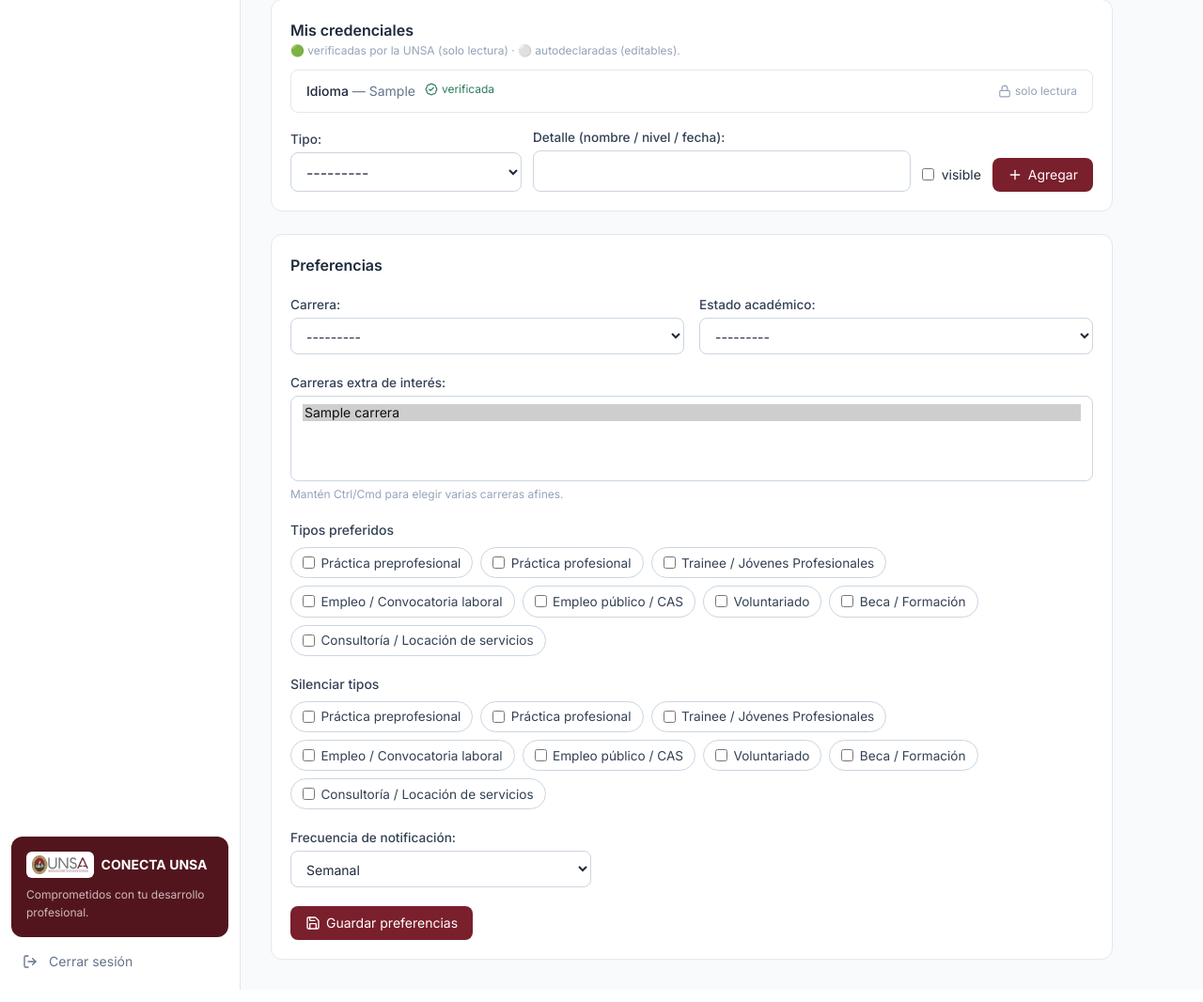
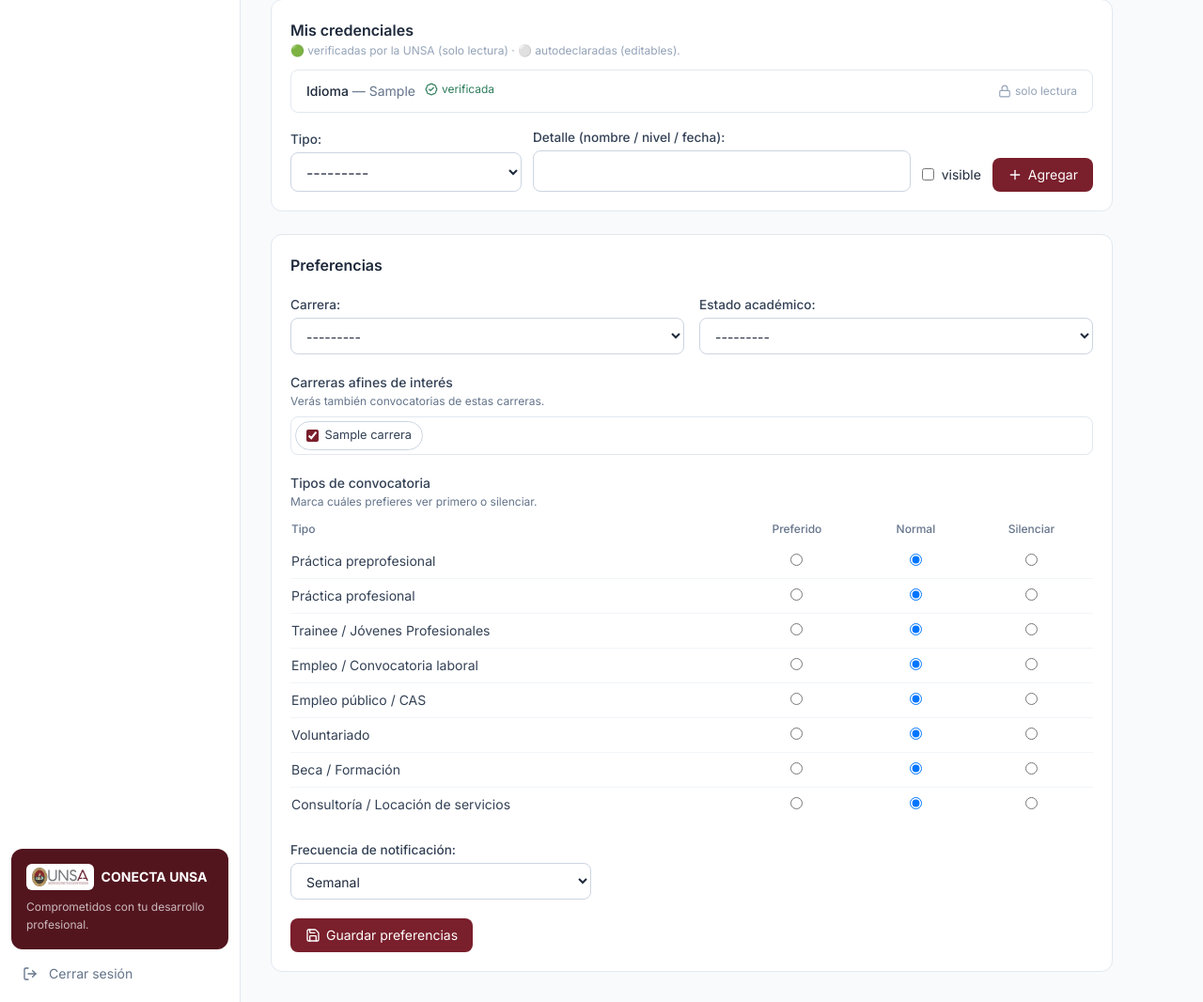
Before and after one commit to Cristhianepcc/conecta-unsa, a Django app: page /usuarios/perfil/ in a window 1280 px wide. Shown: the part 405-1471 px from the top of the page at 94% size. Run offline with Django 5.2, Linux system fonts and the light colour scheme; a user stored in the database is signed in; data comes from the database, SQL or seed files in the repository; tables that the repository leaves empty hold one stand-in row (values such as "Sample post"); some libraries are stand-ins or nearby versions.

Commit message:
feat(ux/a11y): preferencias con chips + matriz tri-estado y mejoras de accesibilidad
- carreras afines como chips (CheckboxSelectMultiple) en vez de multi-select nativo
- tipos: matriz tri-estado (preferido/normal/silenciar) -> sin redundancia ni estados contradictorios
- a11y: foco visible global (WCAG AA), aria-label con nivel en badge transparencia,
  aria-label en radios y boton eliminar credencial, contraste subido
- test de preferencias actualizado al nuevo formato; 126 tests verdes

```diff
--- a/apps/usuarios/forms.py
+++ b/apps/usuarios/forms.py
@@ -39,23 +39,18 @@ class CompletarPerfilForm(forms.Form):
 
 
 class PreferenciasForm(forms.ModelForm):
-    """Preferencias del egresado (carreras extra, silenciar, tipos preferidos, frecuencia)."""
+    """Preferencias del egresado: carrera, estado, carreras afines y frecuencia.
 
-    categorias_silenciadas = forms.MultipleChoiceField(
-        choices=constants.TIPOS_CONVOCATORIA, required=False,
-        widget=forms.CheckboxSelectMultiple, label="Silenciar tipos",
-    )
-    tipos_preferidos = forms.MultipleChoiceField(
-        choices=constants.TIPOS_CONVOCATORIA, required=False,
-        widget=forms.CheckboxSelectMultiple, label="Tipos preferidos",
-    )
+    Los tipos (preferido/normal/silenciado) se manejan como matriz tri-estado en la
+    vista/plantilla (no como campos del form), para evitar estados contradictorios.
+    """
+
     frecuencia = forms.ChoiceField(choices=FRECUENCIAS, label="Frecuencia de notificación")
 
     class Meta:
         model = PerfilTalento
-        fields = ["carrera", "estado_academico", "carreras_extra",
-                  "categorias_silenciadas", "tipos_preferidos", "frecuencia"]
-        widgets = {"carreras_extra": forms.SelectMultiple}
+        fields = ["carrera", "estado_academico", "carreras_extra", "frecuencia"]
+        widgets = {"carreras_extra": forms.CheckboxSelectMultiple}
 
 
 class CredencialForm(forms.ModelForm):
--- a/apps/usuarios/templates/usuarios/perfil.html
+++ b/apps/usuarios/templates/usuarios/perfil.html
@@ -6,12 +6,11 @@
 
 {% block extra_head %}
 <style>
-  /* Preferencias por casillas como "pills" */
-  .pills ul, .pills > div { list-style:none; margin:0; padding:0; display:flex; flex-wrap:wrap; gap:.5rem; }
-  .pills li, .pills > div > div { margin:0; }
-  .pills label { display:inline-flex; align-items:center; gap:.4rem; border:1px solid #cbd5e1;
-    border-radius:9999px; padding:.35rem .75rem; font-size:.85rem; color:#334155; cursor:pointer; background:#fff; }
-  .pills input { accent-color:#7A1F2C; }
+  /* Carreras afines: casillas como chips (CheckboxSelectMultiple renderizado por nosotros) */
+  .chips label { display:inline-flex; align-items:center; gap:.4rem; border:1px solid #cbd5e1;
+    border-radius:9999px; padding:.3rem .7rem; font-size:.8rem; color:#334155; cursor:pointer; background:#fff; }
+  .chips label:hover { border-color:#7A1F2C; }
+  .chips input { accent-color:#7A1F2C; }
 </style>
 {% endblock %}
 
@@ -69,7 +68,8 @@
         {% if c.editable %}
         <form method="post" action="{% url 'usuarios:eliminar_credencial' c.id %}">
           {% csrf_token %}
-          <button class="inline-flex items-center gap-1 text-peligro hover:underline text-sm"><i data-lucide="trash-2" class="w-4 h-4"></i></button>
+          <button aria-label="Eliminar credencial: {{ c.get_tipo_display }}" title="Eliminar"
+                  class="inline-flex items-center gap-1 text-peligro hover:underline text-sm"><i data-lucide="trash-2" class="w-4 h-4"></i></button>
         </form>
         {% else %}
         <span class="inline-flex items-center gap-1 text-xs text-slate-400"><i data-lucide="lock" class="w-3.5 h-3.5"></i>solo lectura</span>
@@ -101,19 +101,44 @@
         <div class="campo">{{ pref_form.carrera.label_tag }} {{ pref_form.carrera }}</div>
         <div class="campo">{{ pref_form.estado_academico.label_tag }} {{ pref_form.estado_academico }}</div>
       </div>
-      <div class="campo">
-        {{ pref_form.carreras_extra.label_tag }}
-        {{ pref_form.carreras_extra }}
-        <p class="text-xs text-slate-400 mt-1">Mantén Ctrl/Cmd para elegir varias carreras afines.</p>
+      <div>
+        <p class="font-medium text-slate-700">Carreras afines de interés</p>
+        <p class="text-xs text-slate-500 mt-0.5">Verás también convocatorias de estas carreras.</p>
+        <div class="chips mt-2 flex flex-wrap gap-2 max-h-44 overflow-y-auto p-1 rounded-lg border border-slate-200">
+          {% for cb in pref_form.carreras_extra %}
+            <label>{{ cb.tag }} {{ cb.choice_label }}</label>
+          {% endfor %}
+        </div>
       </div>
+
+      <!-- Matriz tri-estado de tipos -->
       <div>
-        <p class="font-medium text-slate-700">Tipos preferidos</p>
-        <div class="pills mt-2">{{ pref_form.tipos_preferidos }}</div>
+        <p class="font-medium text-slate-700">Tipos de convocatoria</p>
+        <p class="text-xs text-slate-500 mt-0.5">Marca cuáles prefieres ver primero o silenciar.</p>
+        <div class="mt-3 overflow-x-auto">
+          <table class="w-full text-sm">
+            <thead>
+              <tr class="text-xs text-slate-500 text-center">
+                <th class="text-left font-medium pb-2">Tipo</th>
+                <th class="font-medium pb-2 px-2">Preferido</th>
+                <th class="font-medium pb-2 px-2">Normal</th>
+                <th class="font-medium pb-2 px-2">Silenciar</th>
+              </tr>
+            </thead>
+            <tbody class="divide-y divide-slate-100">
+              {% for t in tipos_estado %}
+              <tr>
+                <td class="py-2 text-slate-700">{{ t.label }}</td>
+                <td class="py-2 px-2 text-center"><input type="radio" name="tipo_{{ t.value }}" value="preferido" {% if t.estado == 'preferido' %}checked{% endif %} style="accent-color:#2E7D5B" aria-label="{{ t.label }}: preferido"></td>
+                <td class="py-2 px-2 text-center"><input type="radio" name="tipo_{{ t.value }}" value="normal" {% if t.estado == 'normal' %}checked{% endif %} aria-label="{{ t.label }}: normal"></td>
+                <td class="py-2 px-2 text-center"><input type="radio" name="tipo_{{ t.value }}" value="silenciado" {% if t.estado == 'silenciado' %}checked{% endif %} style="accent-color:#C0392B" aria-label="{{ t.label }}: silenciar"></td>
+              </tr>
+              {% endfor %}
+            </tbody>
+          </table>
+        </div>
       </div>
-      <div>
-        <p class="font-medium text-slate-700">Silenciar tipos</p>
-        <div class="pills mt-2">{{ pref_form.categorias_silenciadas }}</div>
-      </div>
+
       <div class="campo max-w-xs">{{ pref_form.frecuencia.label_tag }} {{ pref_form.frecuencia }}</div>
       <button name="guardar_preferencias" value="1"
               class="inline-flex items-center gap-1.5 rounded-lg bg-granate-700 px-4 py-2 text-white hover:bg-granate-800">
--- a/apps/usuarios/tests.py
+++ b/apps/usuarios/tests.py
@@ -257,8 +257,9 @@ class PerfilTalentoTests(TestCase):
                 "carrera": carrera.id,
                 "estado_academico": "egresado",
                 "frecuencia": "semanal",
-                "categorias_silenciadas": ["voluntariado"],
-                "tipos_preferidos": ["practica_preprofesional"],
+                # Matriz tri-estado: cada tipo lleva su estado.
+                "tipo_voluntariado": "silenciado",
+                "tipo_practica_preprofesional": "preferido",
             },
         )
         talento = asegurar_perfil_talento(user)
--- a/apps/usuarios/views.py
+++ b/apps/usuarios/views.py
@@ -221,12 +221,26 @@ def historial(request):
 @egresado_required
 def perfil(request):
     """Edita preferencias y administra credenciales autodeclaradas (CA-2/CA-4)."""
+    from apps.core import constants
+
     talento = asegurar_perfil_talento(request.user)
 
     if request.method == "POST" and "guardar_preferencias" in request.POST:
         pref_form = PreferenciasForm(request.POST, instance=talento)
         if pref_form.is_valid():
-            pref_form.save()
+            obj = pref_form.save(commit=False)
+            # Matriz tri-estado de tipos (preferido / normal / silenciado).
+            preferidos, silenciados = [], []
+            for value, _label in constants.TIPOS_CONVOCATORIA:
+                estado = request.POST.get(f"tipo_{value}", "normal")
+                if estado == "preferido":
+                    preferidos.append(value)
+                elif estado == "silenciado":
+                    silenciados.append(value)
+            obj.tipos_preferidos = preferidos
+            obj.categorias_silenciadas = silenciados
+            obj.save()
+            pref_form.save_m2m()
             messages.success(request, "Preferencias guardadas.")
             return redirect("usuarios:perfil")
     else:
@@ -243,6 +257,17 @@ def perfil(request):
             messages.success(request, "Credencial agregada.")
             return redirect("usuarios:perfil")
 
+    preferidos = talento.tipos_preferidos or []
+    silenciados = talento.categorias_silenciadas or []
+    tipos_estado = [
+        {
+            "value": v,
+            "label": label,
+            "estado": "preferido" if v in preferidos else ("silenciado" if v in silenciados else "normal"),
+        }
+        for v, label in constants.TIPOS_CONVOCATORIA
+    ]
+
     return render(
         request,
         "usuarios/perfil.html",
@@ -252,6 +277,7 @@ def perfil(request):
             "cred_form": cred_form,
             "credenciales": talento.credenciales.all(),
             "completitud": completitud_perfil(talento),
+            "tipos_estado": tipos_estado,
         },
     )
 
--- a/templates/base.html
+++ b/templates/base.html
@@ -58,6 +58,11 @@
     }
     .campo input[aria-invalid="true"], .campo .errorlist + input { border-color: #C0392B; }
     .errorlist { color: #C0392B; font-size: .75rem; list-style: none; padding: 0; margin: .25rem 0 0; }
+    /* Foco visible accesible (WCAG AA, NFR-A11Y-2) para enlaces, botones y controles */
+    a:focus-visible, button:focus-visible, [role="tab"]:focus-visible, summary:focus-visible,
+    input[type="radio"]:focus-visible, input[type="checkbox"]:focus-visible {
+      outline: 2px solid #7A1F2C; outline-offset: 2px; border-radius: 4px;
+    }
   </style>
 
   {% block extra_head %}{% endblock %}
@@ -165,12 +170,17 @@
     <div class="border-t border-white/10">
       <div class="max-w-6xl mx-auto px-4 py-5 flex flex-col sm:flex-row items-center justify-between gap-3 text-xs text-white/50">
         <p>© 2026 Universidad Nacional de San Agustín de Arequipa. Todos los derechos reservados.</p>
-        <div class="flex items-center gap-3" aria-label="Redes sociales">
-          <i data-lucide="facebook" class="w-4 h-4"></i>
-          <i data-lucide="instagram" class="w-4 h-4"></i>
-          <i data-lucide="youtube" class="w-4 h-4"></i>
-          <i data-lucide="linkedin" class="w-4 h-4"></i>
-        </div>
+        {# TODO: reemplazar href por las URLs reales de redes institucionales #}
+        <nav class="flex items-center gap-1" aria-label="Redes sociales de la UNSA">
+          <a href="https://www.unsa.edu.pe" target="_blank" rel="noopener" aria-label="Facebook de la UNSA"
+             class="p-1.5 rounded hover:text-white focus-visible:outline-none focus-visible:ring-2 focus-visible:ring-white/40"><i data-lucide="facebook" class="w-4 h-4"></i></a>
+          <a href="https://www.unsa.edu.pe" target="_blank" rel="noopener" aria-label="Instagram de la UNSA"
+             class="p-1.5 rounded hover:text-white focus-visible:outline-none focus-visible:ring-2 focus-visible:ring-white/40"><i data-lucide="instagram" class="w-4 h-4"></i></a>
+          <a href="https://www.unsa.edu.pe" target="_blank" rel="noopener" aria-label="YouTube de la UNSA"
+             class="p-1.5 rounded hover:text-white focus-visible:outline-none focus-visible:ring-2 focus-visible:ring-white/40"><i data-lucide="youtube" class="w-4 h-4"></i></a>
+          <a href="https://www.unsa.edu.pe" target="_blank" rel="noopener" aria-label="LinkedIn de la UNSA"
+             class="p-1.5 rounded hover:text-white focus-visible:outline-none focus-visible:ring-2 focus-visible:ring-white/40"><i data-lucide="linkedin" class="w-4 h-4"></i></a>
+        </nav>
       </div>
     </div>
   </footer>
```
Also changed, not shown: apps/empresas/templates/empresas/_transparencia.html (deleted, +0 -9 lines).
